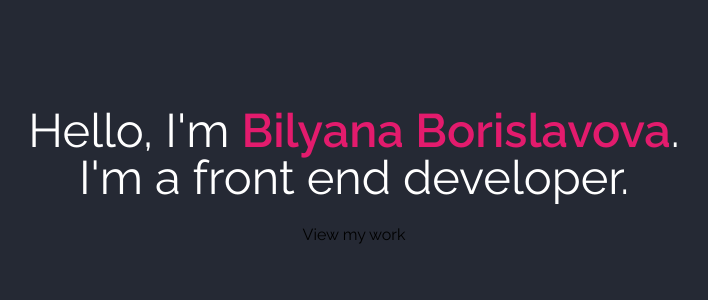
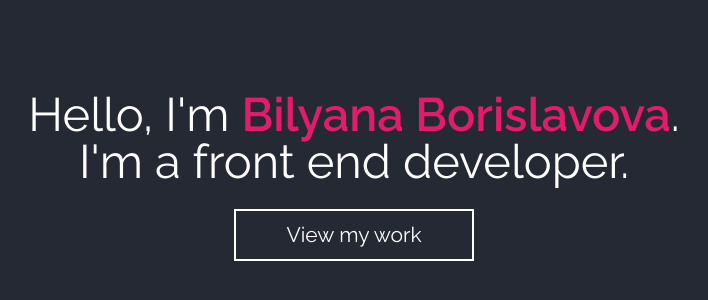
Before and after one commit to BilyanaBorislavova/portfolio, a React (Create React App) app: page / in a window 1280 px wide. Shown: the part 224-524 px from the top of the page, without its empty margins (286-994 px from the left). Built offline with nearby package versions, Linux system fonts and the light colour scheme.

Commit message:
Started implementing view my work cta

```diff
--- /dev/null
+++ b/src/components/cta/view-my-work-cta.scss
@@ -0,0 +1,12 @@
+.view-my-work-cta {
+    font-size: 21px;
+    color: #fff;
+    border: 2px solid #fff;
+    padding: 12px 50px;
+    transition: all 0.5s;
+
+    &:hover {
+        background: #04c2c9;
+        border-color: #04c2c9;
+    }
+}
--- a/src/components/cta/view-my-work-cta.tsx
+++ b/src/components/cta/view-my-work-cta.tsx
@@ -1,3 +1,5 @@
+import './view-my-work-cta.scss';
+
 import React from 'react';
 
 interface IViewMyWorkCta {
```
